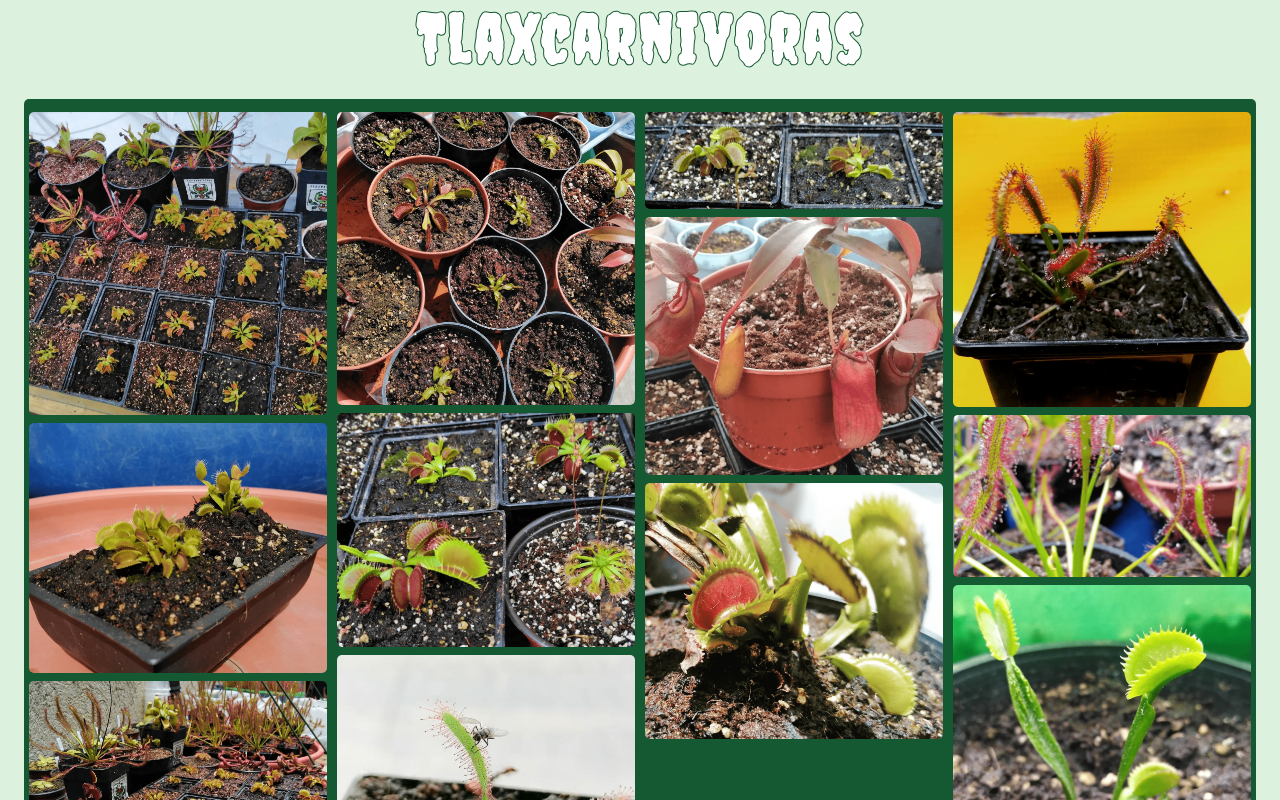
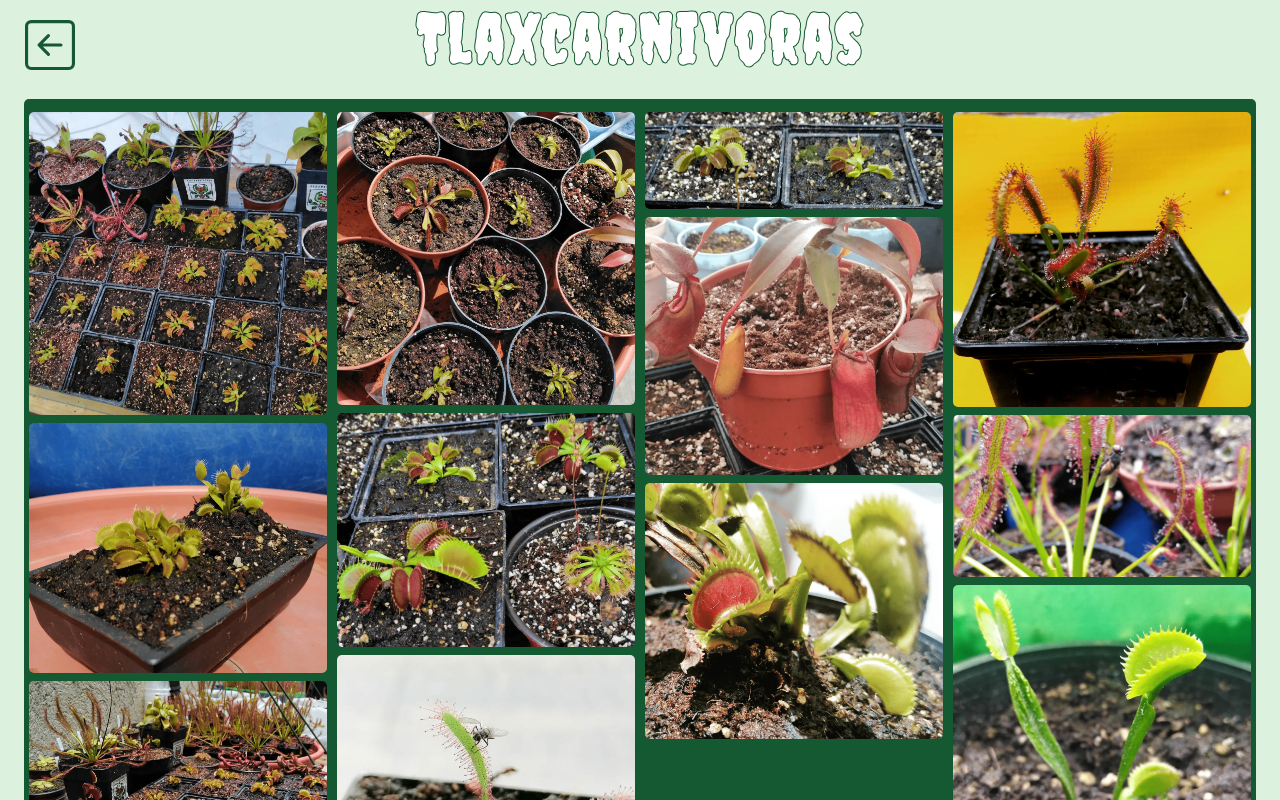
Before and after one commit to VictorTamayoBriones/tlaxcarnivoras, a React (Create React App) app: page /gallery in a window 1280 px wide. Shown: the top 800 px of the page. Built offline with nearby package versions, Linux system fonts and the light colour scheme; a web font is replaced by a local one.

Commit message:
BtnReturn

```diff
--- /dev/null
+++ b/src/components/BtnReturn/index.jsx
@@ -0,0 +1,42 @@
+import styled from 'styled-components';
+import theme from '../../theme';
+import { useHistory } from 'react-router-dom';
+
+export const BtnReturn = () => {
+
+    const history = useHistory();
+
+    return(
+        <Return onClick={ () => history.push('/') } xmlns="http://www.w3.org/2000/svg" width="16" height="16" fill="currentColor" className="bi bi-arrow-left-square" viewBox="0 0 16 16">
+            <path fillRule="evenodd" d="M15 2a1 1 0 0 0-1-1H2a1 1 0 0 0-1 1v12a1 1 0 0 0 1 1h12a1 1 0 0 0 1-1V2zM0 2a2 2 0 0 1 2-2h12a2 2 0 0 1 2 2v12a2 2 0 0 1-2 2H2a2 2 0 0 1-2-2V2zm11.5 5.5a.5.5 0 0 1 0 1H5.707l2.147 2.146a.5.5 0 0 1-.708.708l-3-3a.5.5 0 0 1 0-.708l3-3a.5.5 0 1 1 .708.708L5.707 7.5H11.5z"/>
+        </Return>
+    )
+
+}
+
+const Return = styled.svg`
+    width: 50px;
+    height: 50px;
+    color: ${ theme.verde };
+    position: absolute;
+    top: 20px;
+    left: 25px;
+    cursor: pointer;
+    transition: ease .3s;
+    overflow: hidden;
+    &:hover{
+        box-shadow: 5px 5px 5px rgba(0,0,0,0.3);
+    }
+
+    @media (max-width: 700px){
+        width: 30px;
+        height: 30px;
+        top: 10px;
+        left: 10px;
+    }
+
+    @media (max-width: 425px){
+        top: 15px;
+        left: 15px;
+    }
+`;
--- a/src/views/Gallery/index.jsx
+++ b/src/views/Gallery/index.jsx
@@ -14,6 +14,7 @@ import Img9 from '../../images/gallery/img9.png';
 import Img10 from '../../images/gallery/img10.png';
 import Img11 from '../../images/gallery/img11.png';
 import Img12 from '../../images/gallery/img12.png';
+import { BtnReturn } from '../../components/BtnReturn';
 
 const Gallery = () => {
 
@@ -25,6 +26,7 @@ const Gallery = () => {
     return (
         <Conatiner>
             <h2>Tlaxcarnivoras</h2>
+            <BtnReturn />
             <Grid>
                 <Row>
                     <Column izquierda >
@@ -65,6 +67,13 @@ const Conatiner = styled.div`
     @media (max-width: 990px){
         font-size: 30px;
     }
+    h2{
+        @media (max-width: 600px){
+            font-size: 35px;
+            text-align: right;
+            margin: 5px 12px 5px 0px;
+        }
+    }
 `;
 
 export default Gallery;
--- a/src/views/Planta/index.jsx
+++ b/src/views/Planta/index.jsx
@@ -5,6 +5,7 @@ import { Card, BodyCard, ImageCard, ImageContainer } from '../../components/Card
 import { Button } from '../../components/Buttons';
 import theme from '../../theme';
 import ModalPago from '../../components/ModalPago';
+import { BtnReturn } from '../../components/BtnReturn';
 
 const Planta = () => {
 
@@ -26,6 +27,7 @@ const Planta = () => {
     return (
         <>
         <Container>
+            <BtnReturn />
             <Card>
                 <ImageContainer>
                     <ImageCard src={planta.image} />
```
